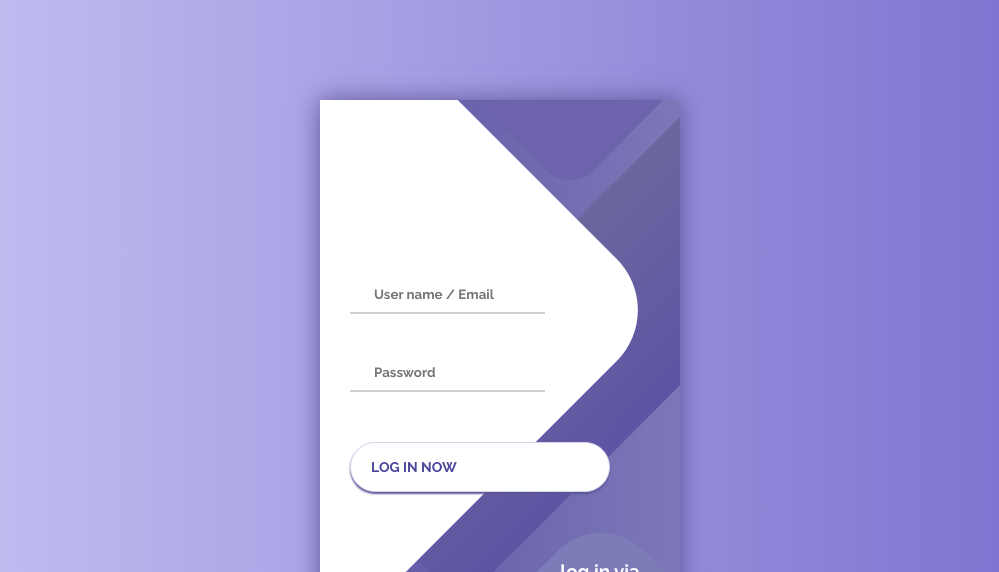
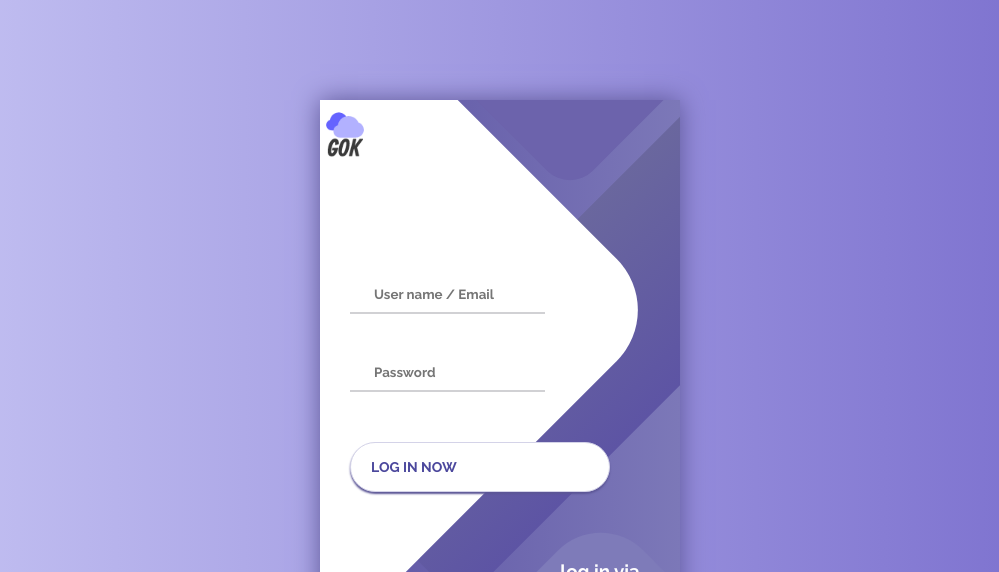
Before and after one commit to sumitmaji/ldapauthentication, a React (Create React App) app in the folder frontend/: page /authenticate in a window 1280 px wide. Shown: the top 572 px of the page, without its empty margins (140-1139 px from the left). Built offline with nearby package versions, Linux system fonts and the light colour scheme.

Commit message:
Initial commit

```diff
--- a/frontend/src/component/Login/Login.css
+++ b/frontend/src/component/Login/Login.css
@@ -177,3 +177,14 @@ body {
 .social-login__icon:hover {
 	transform: scale(1.5);
 }
+
+.gok_icon {
+	position: absolute;
+	height: 68px;
+	width: 68px;
+	text-align: center;
+	top: 0px;
+	left: 0px;
+	color: #fff;
+	overflow: hidden;
+}
--- a/frontend/src/component/Login/Login.js
+++ b/frontend/src/component/Login/Login.js
@@ -39,16 +39,19 @@ export default function Login() {
     <div className="container">
 	<div className="screen">
 		<div className="screen__content">
-			<form className="login" onSubmit={handleSubmit}>
+					<div className="gok_icon">
+					    <img src="/gok.png" style={{width: 150, height: 150, position: "absolute", top: -50, left: -50}}/>
+        			</div>
+			<form className="login" method="post" action="/authenticate">
 				<div className="login__field">
 					<i className="login__icon fas fa-user"></i>
-					<input type="text" className="login__input" placeholder="User name / Email" onChange={e => setUserName(e.target.value)}/>
+					<input type="text" className="login__input" placeholder="User name / Email" onChange={e => setUserName(e.target.value)} id="username" name="username" required autofocus/>
 				</div>
 				<div className="login__field">
 					<i className="login__icon fas fa-lock"></i>
-					<input type="password" className="login__input" placeholder="Password" onChange={e => setPassword(e.target.value)}/>
+					<input type="password" className="login__input" placeholder="Password" onChange={e => setPassword(e.target.value)} id="password" name="password" required/>
 				</div>
-				<button className="button login__submit">
+				<button className="button login__submit" type="submit">
 					<span className="button__text">Log In Now</span>
 					<i className="button__icon fas fa-chevron-right"></i>
 				</button>
```
